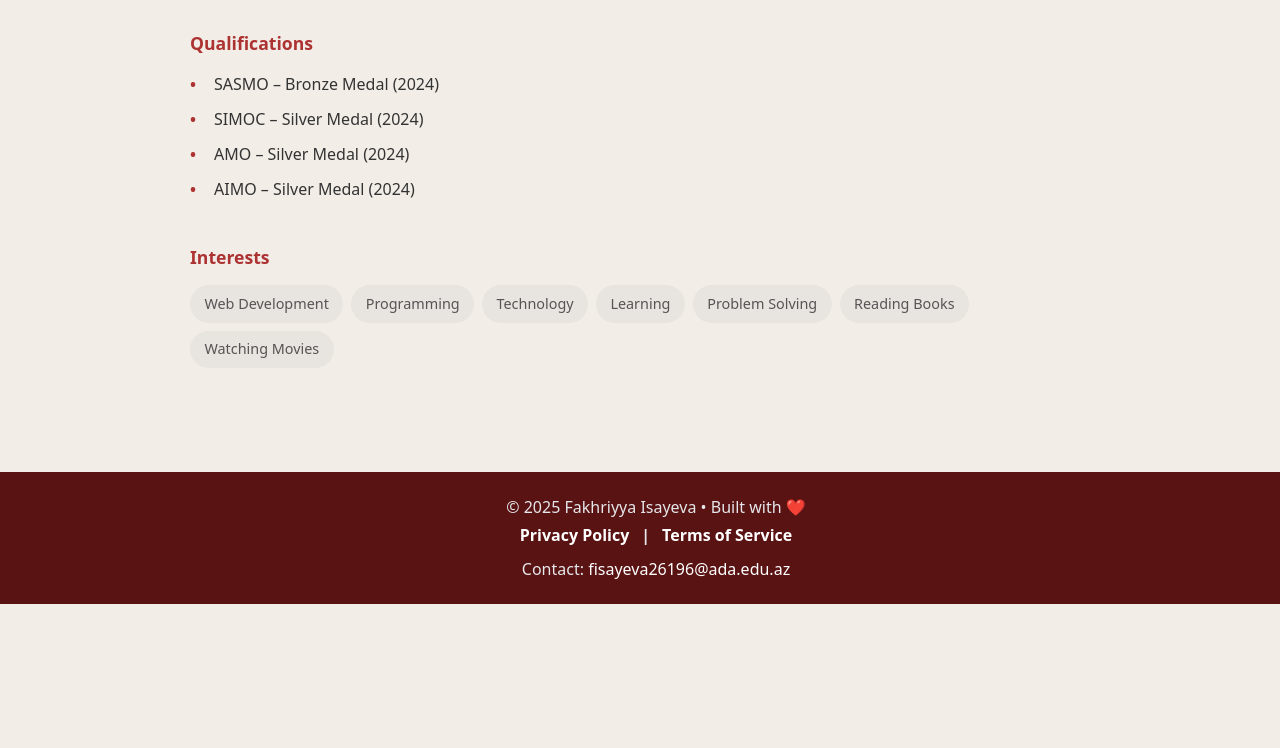
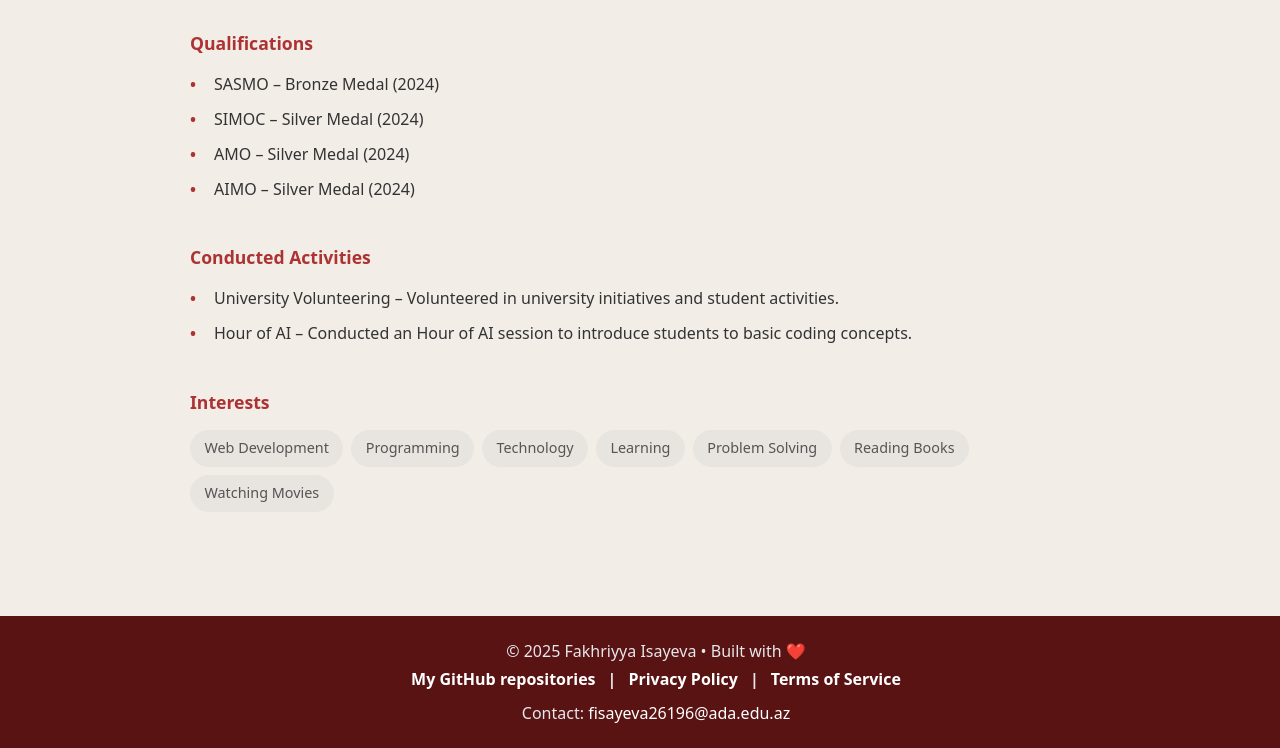
Before and after one commit to isayevafakhriyya/isayevafakhriyya.github.io, a plain HTML site: page about.html in a window 1280 px wide. Shown: the part 676-1424 px from the top of the page. Before the commit the page ends 1280 px from the top, so only its background shows below. Drawn offline with Linux system fonts and the light colour scheme.

Commit message:
Add Conducted Activities section to About page

```diff
--- a/about.html
+++ b/about.html
@@ -74,6 +74,14 @@
           </div>
 
           <div class="about-section">
+            <h3>Conducted Activities</h3>
+            <ul>
+              <li>University Volunteering – Volunteered in university initiatives and student activities.</li>
+              <li>Hour of AI – Conducted an Hour of AI session to introduce students to basic coding concepts.</li>
+            </ul>
+          </div>
+
+          <div class="about-section">
             <h3>Interests</h3>
             <div class="interests">
               <span>Web Development</span>
@@ -91,6 +99,8 @@
     <footer>
       <div>© 2025 Fakhriyya Isayeva • Built with ❤️</div>
       <div class="footer-links">
+        <a href="https://github.com/isayevafakhriyya/isayevafakhriyya.github.io/commits?author=isayevafakhriyya" target="_blank" rel="noopener noreferrer">My GitHub repositories</a>
+        <span aria-hidden="true">|</span>
         <a href="#">Privacy Policy</a>
         <span aria-hidden="true">|</span>
         <a href="#">Terms of Service</a>
```
Also changed, not shown: index.html (+2 -0 lines).
